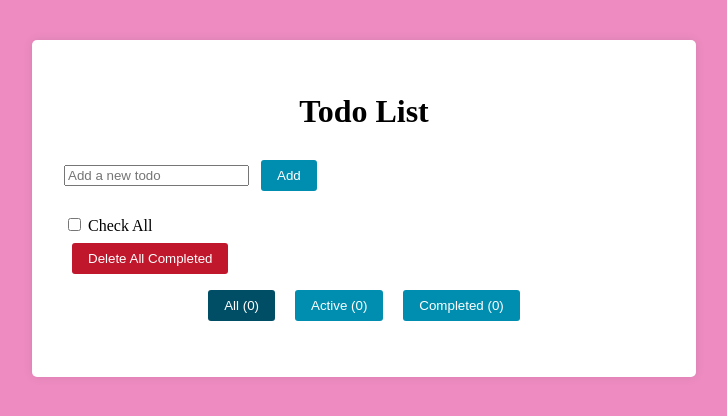
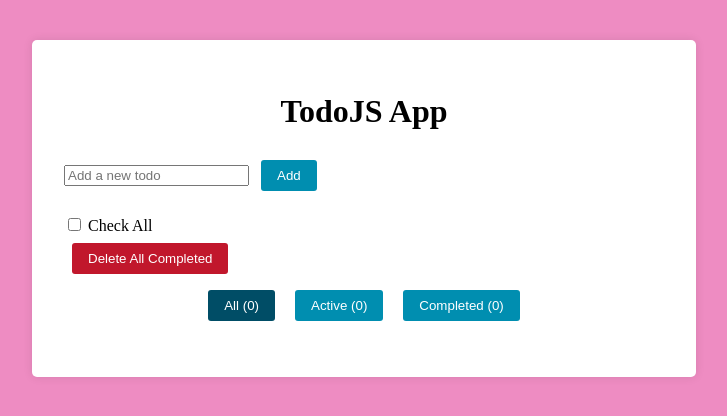
Before and after one commit to SemenchenkoDmitriy/SemenchenkoDmotriy_ToDoJS, a plain HTML site: page index.html in a window 1280 px wide. Shown: the whole page, without its empty margins (276-1003 px from the left). Drawn offline with Linux system fonts and the light colour scheme.

Commit message:
edit html

```diff
--- a/index.html
+++ b/index.html
@@ -8,7 +8,7 @@
 </head>
 <body>
     <div class="todo-app">
-        <h1 class="center-text">Todo List</h1>
+        <h1 class="center-text">TodoJS App</h1>
         <input type="text" placeholder="Add a new todo">
         <button class="add-button">Add</button>
         <ul></ul>
```
